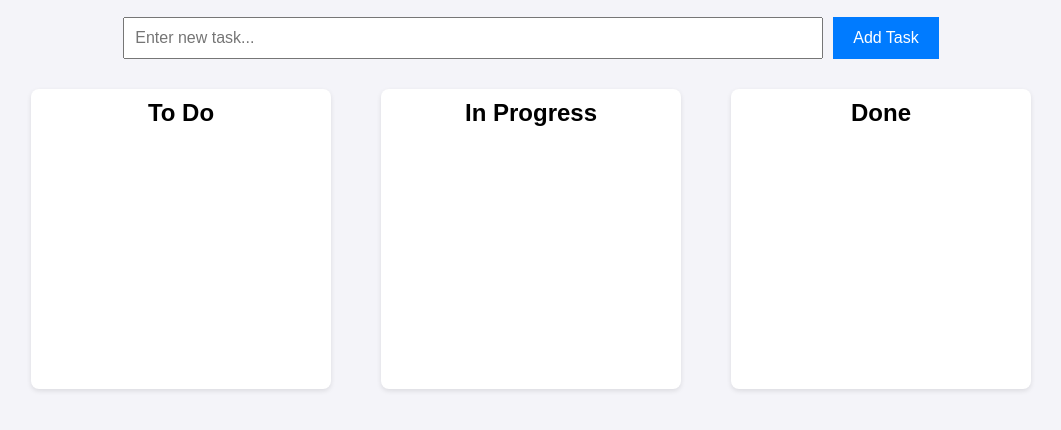
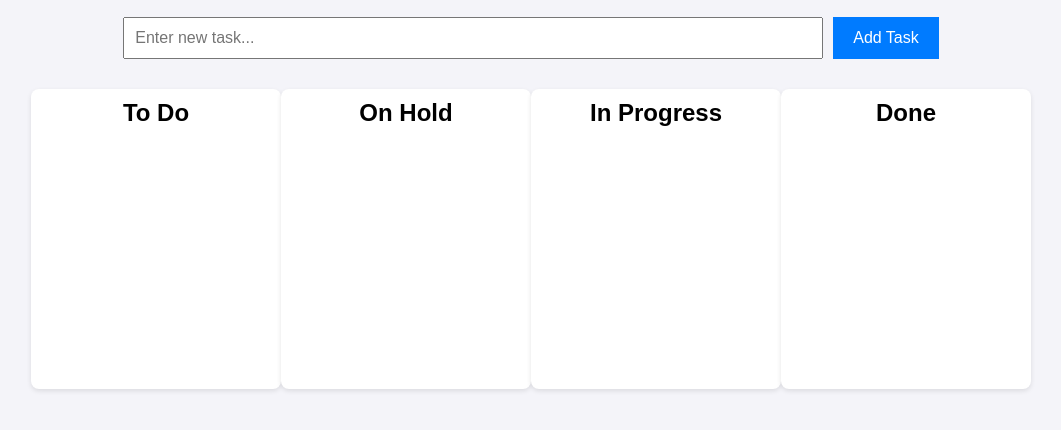
Before and after one commit to UCD-Professional-Academy/task-manager, a plain HTML site: page index.html in a window 1280 px wide. Shown: the part 226-656 px from the top of the page, without its empty margins (109-1170 px from the left). Drawn offline with Linux system fonts and the light colour scheme.

Commit message:
Added On Hold task list

```diff
--- a/app.js
+++ b/app.js
@@ -111,3 +111,10 @@ function fetchRandomQuote() {
       quoteDisplay.textContent = "Could not fetch quote at the moment.";
     });
 }
+
+
+const onHoldList = document.getElementById("on-hold-list");
+const addOnHoldCategory = document.createElement("h2");
+addOnHoldCategory.textContent = "On Hold";
+onHoldList.className = "task-list";
+onHoldList.appendChild(addOnHoldCategory);
--- a/index.html
+++ b/index.html
@@ -23,6 +23,7 @@
           <h2>To Do</h2>
           <ul id="todo-list"></ul>
         </div>
+        <div id="on-hold-list"></div>
         <div
           class="task-list"
           id="in-progress"
```
